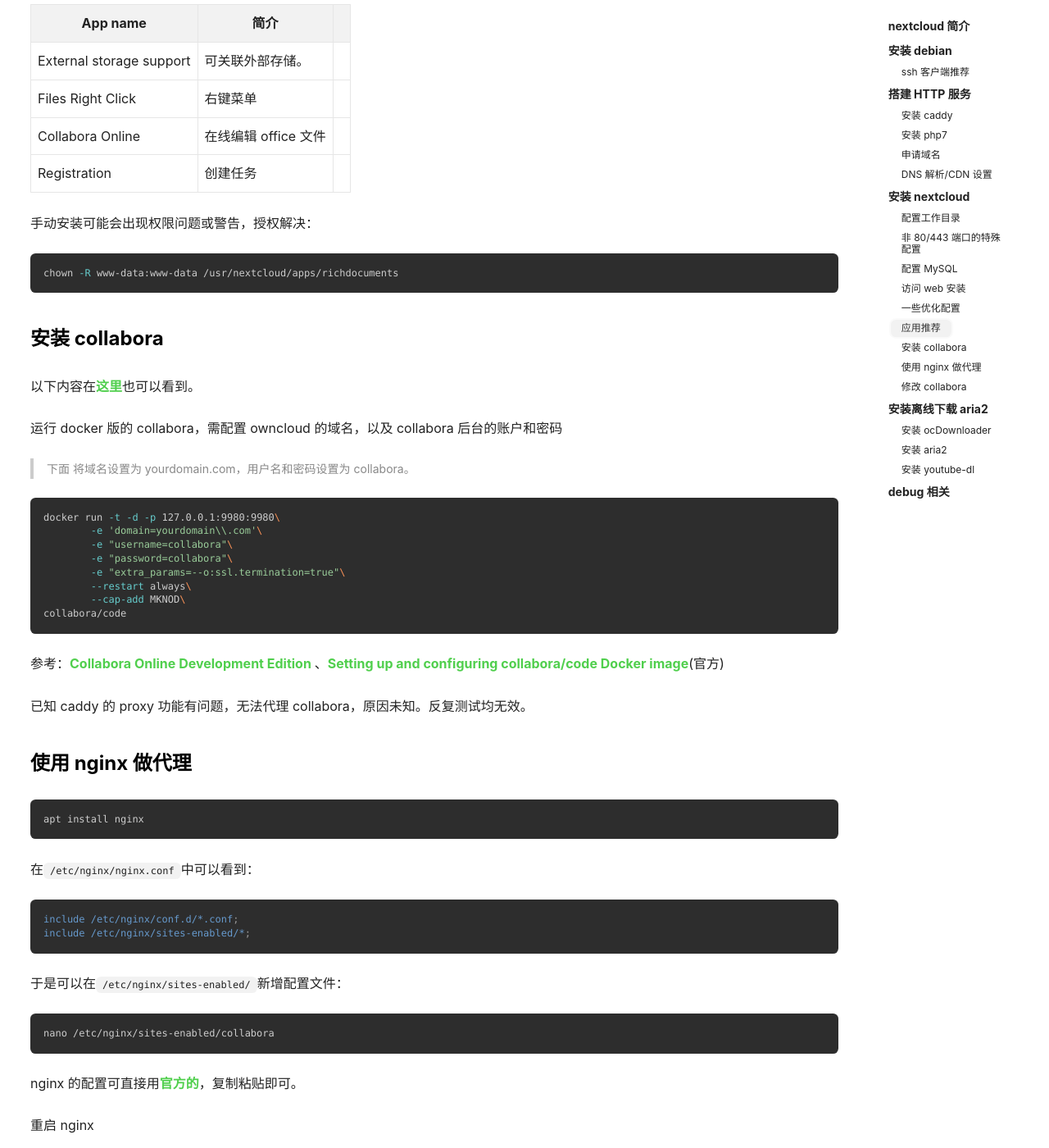
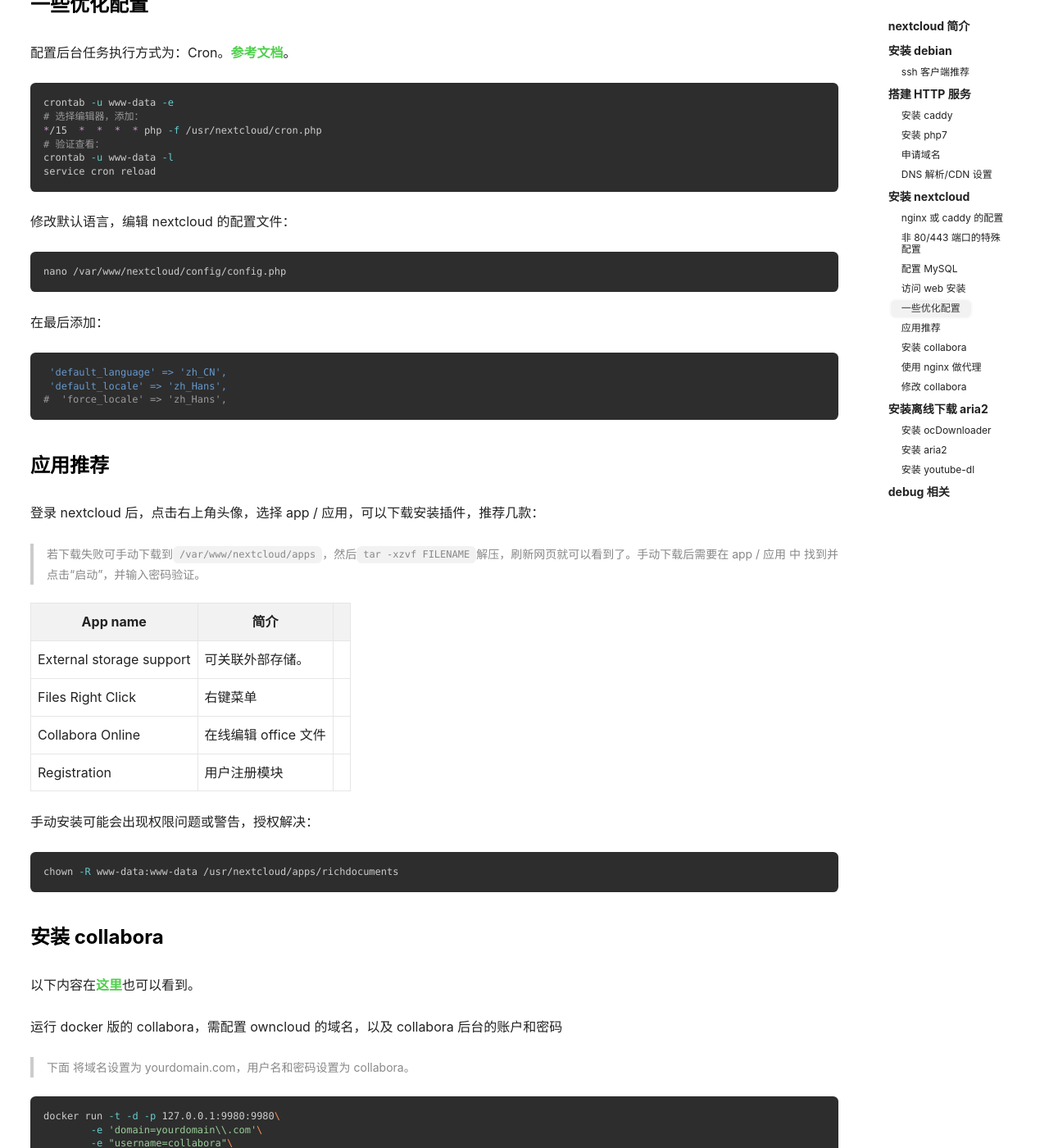
Before and after one commit to thianda91/thianda91.github.io, a Jekyll site: the page built from _posts/2018-12-27-install-nextcloud.md, in a window 1280 px wide and 1400 px high, scrolled down 8737 px. Shown: the whole window at 82% size. Built offline with Jekyll 4.4.1, drawn with Linux system fonts in a browser that asks for light colours; nearby versions of some CDN libraries; comment, search, counter and statistics services are not loaded; some of the changed text lies outside the part shown.

Commit message:
update install-nextcloud

````diff
--- a/_posts/2018-12-27-install-nextcloud.md
+++ b/_posts/2018-12-27-install-nextcloud.md
@@ -157,7 +157,28 @@
 
 环境搭建好之后，可按照 nextcloud 官网安装。可查看[官网说明的系统需求](https://docs.nextcloud.com/server/15/admin_manual/installation/system_requirements.html#server)。
 
-### 配置工作目录
+### nginx 或 caddy 的配置
+
+**1. nginx**
+
+```sh
+apt install nginx
+```
+
+在`/etc/nginx/nginx.conf`中可以看到：
+
+```ini
+include /etc/nginx/conf.d/*.conf;
+include /etc/nginx/sites-enabled/*;
+```
+
+根据[官方文档](https://docs.nextcloud.com/server/15/admin_manual/installation/nginx.html)，直接在`/etc/nginx/conf.d/`新建文件`nextcloud.conf`
+
+```
+nano /etc/nginx/conf.d/nextcloud.conf
+```
+
+**2. caddy**
 
 caddy 的安装路径为 `/usr/local/caddy/，`在此新建 Caddyfile 的配置文件。
 
@@ -237,6 +258,7 @@
 MariaDB [nextcloud]> GRANT ALL PRIVILEGES ON nextcloud.* TO 'username'@'%';
 MariaDB [nextcloud]> FLUSH PRIVILEGES;
 MariaDB [nextcloud]> select User,Host from mysql.user;
+MariaDB [nextcloud]> show grants for 'nextcloud'@'%';
 ```
 
 **配置远程访问**
@@ -380,7 +402,19 @@
 service cron reload
 ```
 
+修改默认语言，编辑 nextcloud 的配置文件：
 
+```sh
+nano /var/www/nextcloud/config/config.php
+```
+
+在最后添加：
+
+```ini
+ 'default_language' => 'zh_CN',
+ 'default_locale' => 'zh_Hans',
+#  'force_locale' => 'zh_Hans',
+```
 
 ### 应用推荐
 
@@ -393,7 +427,7 @@
 | External storage support | 可关联外部存储。     |      |
 | Files Right Click        | 右键菜单             |      |
 | Collabora Online         | 在线编辑 office 文件 |      |
-| Registration             | 创建任务             |      |
+| Registration             | 用户注册模块         |      |
 
 手动安装可能会出现权限问题或警告，授权解决：
 
@@ -426,24 +460,7 @@
 
 ### 使用 nginx 做代理
 
-```sh
-apt install nginx
-```
-
-在`/etc/nginx/nginx.conf`中可以看到：
-
-```ini
-include /etc/nginx/conf.d/*.conf;
-include /etc/nginx/sites-enabled/*;
-```
-
-于是可以在`/etc/nginx/sites-enabled/`新增配置文件：
-
-```sh
-nano /etc/nginx/sites-enabled/collabora
-```
-
-nginx 的配置可直接用[官方的](https://www.collaboraoffice.com/code/nginx-reverse-proxy/)，复制粘贴即可。
+复制粘贴[官方的](https://www.collaboraoffice.com/code/nginx-reverse-proxy/)，添加在`nano /etc/nginx/conf.d/nextcloud.conf`中即可。
 
 重启 nginx
 
````
Also changed, not shown: other parts of _posts/2018-12-27-install-nextcloud.md (+4 -1 lines), _posts/2018-09-25-vps-init.md (+26 -1 lines).
